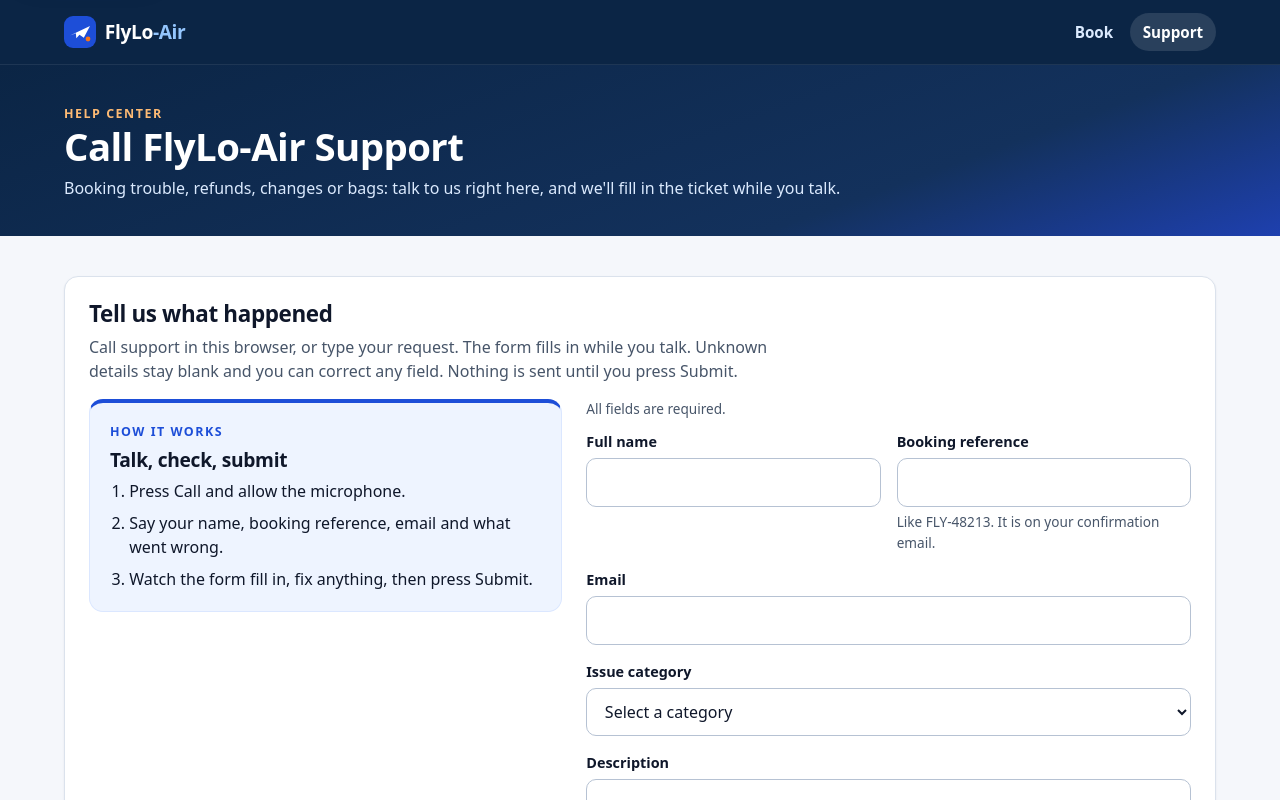
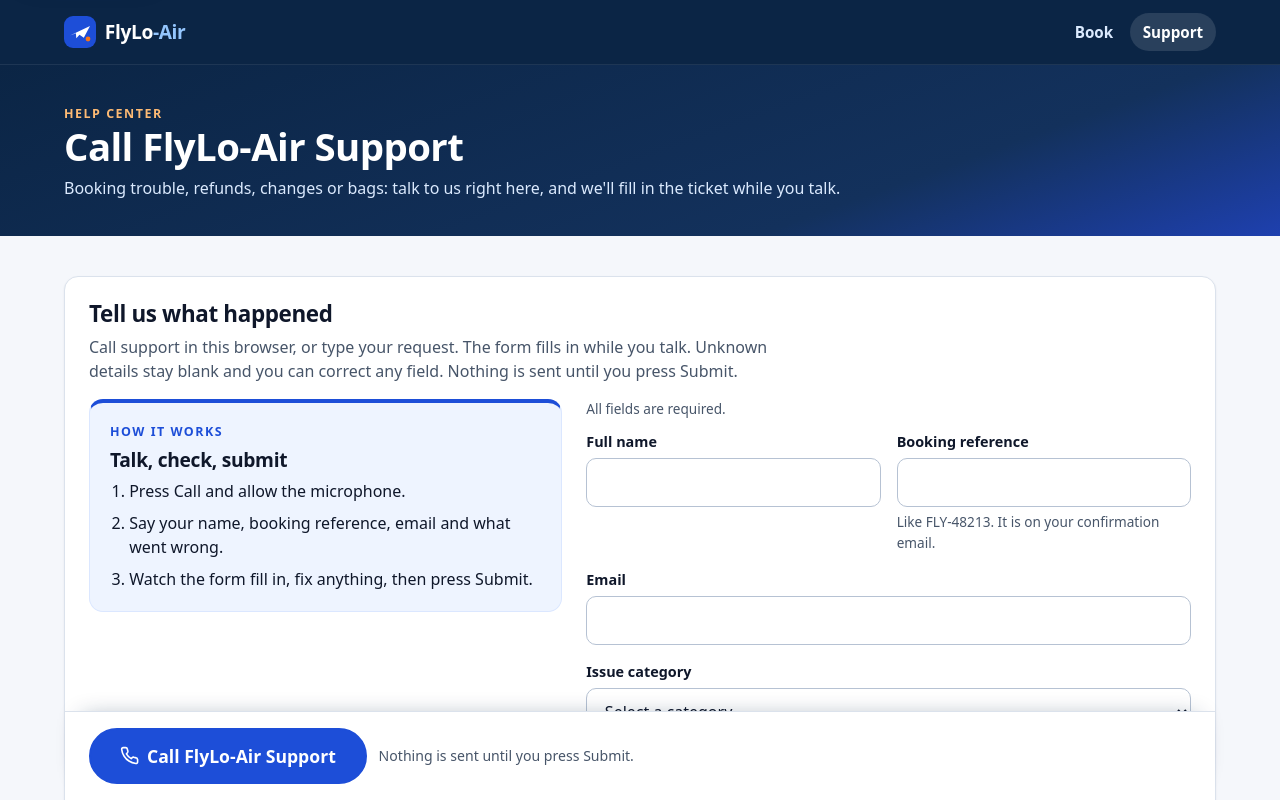
Before and after one commit to santiagogarza/flylo-air, a Next.js app: page /support in a window 1280 px wide. Shown: the top 800 px of the page. Built offline with nearby package versions, Linux system fonts and the light colour scheme.

Commit message:
Keep the support call's primary button on screen while the form scrolls
Co-authored-by: Santi Garza <santiagogarza@users.noreply.github.com>

```diff
--- a/src/app/globals.css
+++ b/src/app/globals.css
@@ -1025,13 +1025,19 @@ textarea:focus {
 }
 
 .action-bar {
+  position: sticky;
+  bottom: 0;
+  z-index: 20;
   display: flex;
   flex-wrap: wrap;
   align-items: center;
   gap: 0.75rem;
-  margin-top: 1.25rem;
-  padding-top: 1.25rem;
+  margin: 1.25rem -1.5rem -1.5rem;
+  padding: 1rem 1.5rem;
+  background: var(--surface);
   border-top: 1px solid var(--line);
+  border-radius: 0 0 var(--radius) var(--radius);
+  box-shadow: 0 -10px 24px -18px rgba(11, 37, 69, 0.45);
 }
 
 .action-bar .btn-primary-action {
@@ -1080,15 +1086,8 @@ textarea:focus {
   }
 
   .action-bar {
-    position: sticky;
-    bottom: 0;
-    z-index: 20;
-    background: var(--surface);
-    margin-inline: -1.1rem;
-    margin-bottom: -1.1rem;
+    margin: 1.25rem -1.1rem -1.1rem;
     padding: 0.85rem 1.1rem;
-    border-radius: 0 0 var(--radius) var(--radius);
-    box-shadow: 0 -8px 20px -12px rgba(11, 37, 69, 0.35);
   }
 
   .action-bar .btn-primary-action {
```
